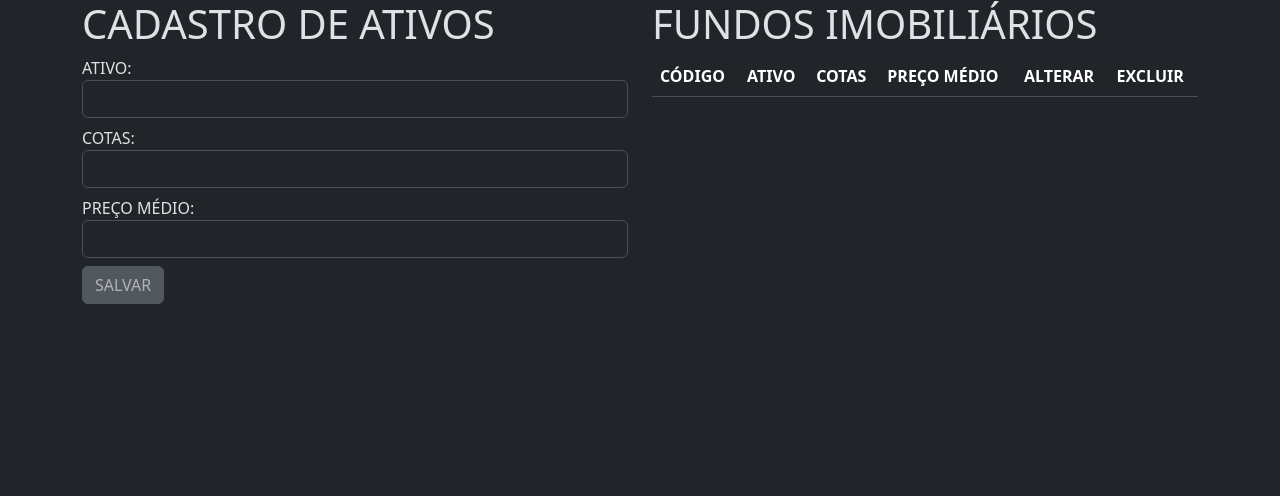
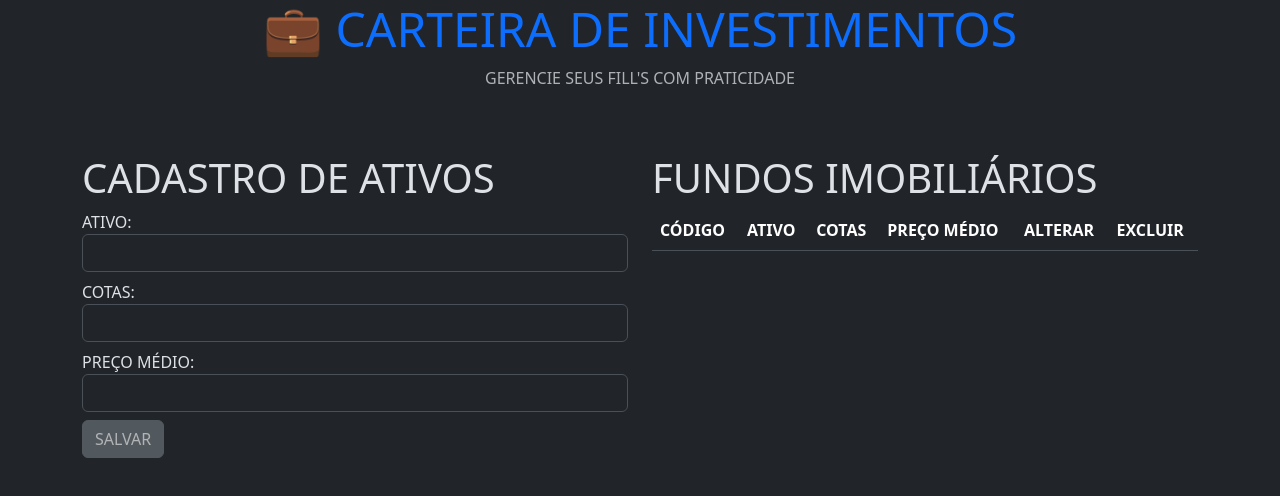
Before and after one commit to FosterXx/Eletiva-Programa-o-de-Scripts, a plain HTML site: page Projeto/index.html in a window 1280 px wide. Drawn offline with Linux system fonts and the light colour scheme.

Commit message:
Adicionar titulo centralizado (CARTEIRA DE INVESTIMENTOS)

```diff
--- a/Projeto/index.html
+++ b/Projeto/index.html
@@ -10,6 +10,14 @@
 </head>
 <body>
     <div id="app" class="container">
+
+        <div class="row mb-5 text-center">
+            <div class="col">
+                <h1 class="display-5 fw-light text-primary">💼 CARTEIRA DE INVESTIMENTOS</h1>
+                <p class="text-muted text-uppercase tracking-wider">GERENCIE SEUS FILL'S COM PRATICIDADE</p>
+            </div>
+        </div>
+
         <div class="row">
             <div class="col-md-6">
 
```
